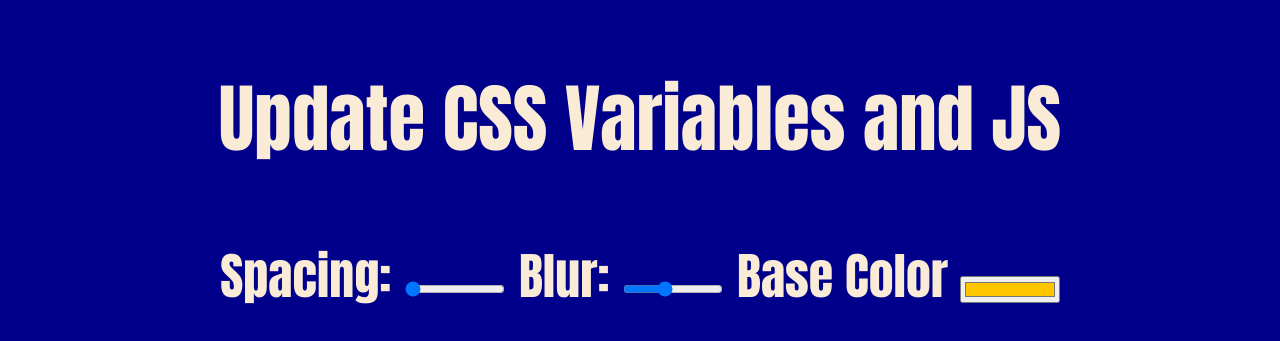
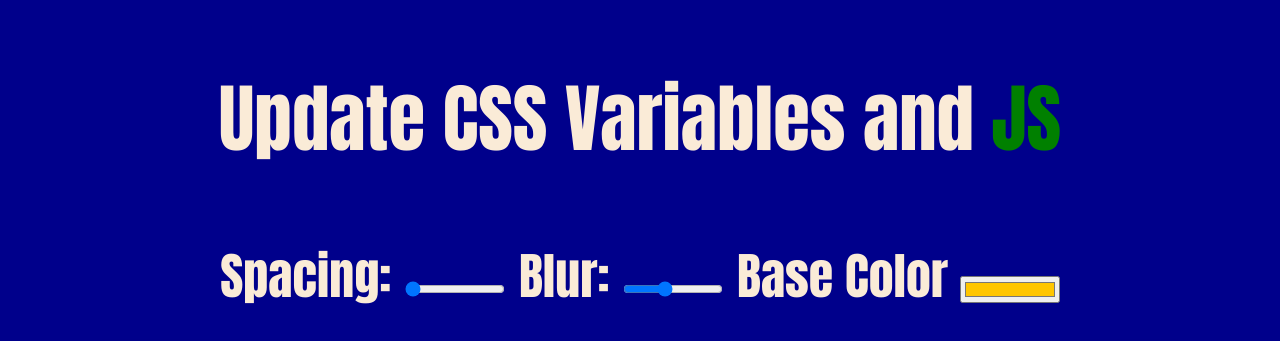
Before and after one commit to ran1000/js-playground, a plain HTML site: page js30/js30-03/index.html in a window 1280 px wide. Shown: the top 341 px of the page. Drawn offline with Linux system fonts and the light colour scheme.

Commit message:
css variables

```diff
--- a/js30/js30-03/index.html
+++ b/js30/js30-03/index.html
@@ -9,7 +9,8 @@
 </head>
 
 <body>
-  <h2>Update CSS Variables and JS</h2>
+  <h2>Update CSS Variables and <span class="title-js">JS</span></h2>
+
   <div class="controls">
     <label for="spacing">Spacing:</label>
     <input id="spacing" type="range" name="spacing" min="10" max="200" value="10" data-sizing="px">
@@ -24,6 +25,12 @@
     src="https://images.unsplash.com/photo-1557180295-76eee20ae8aa?ixlib=rb-1.2.1&ixid=MnwxMjA3fDB8MHxwaG90by1wYWdlfHx8fGVufDB8fHx8&auto=format&fit=crop&w=1160&q=80">
 
   <style>
+    :root {
+      --base: green;
+      --spacing: 30px;
+      --blur: 10px;
+    }
+
     body {
       text-align: center;
       background: darkblue;
@@ -43,12 +50,19 @@
 
     img {
       width: 80vw;
+      padding: var(--spacing);
+      background: var(--base);
+      filter: blur(var(--blur));
+    }
+
+    .title-js {
+      color: var(--base);
     }
 
   </style>
 
   <script>
-
+    const inputs = document.querySelectorAll(".controls input");
   </script>
 </body>
 
```
